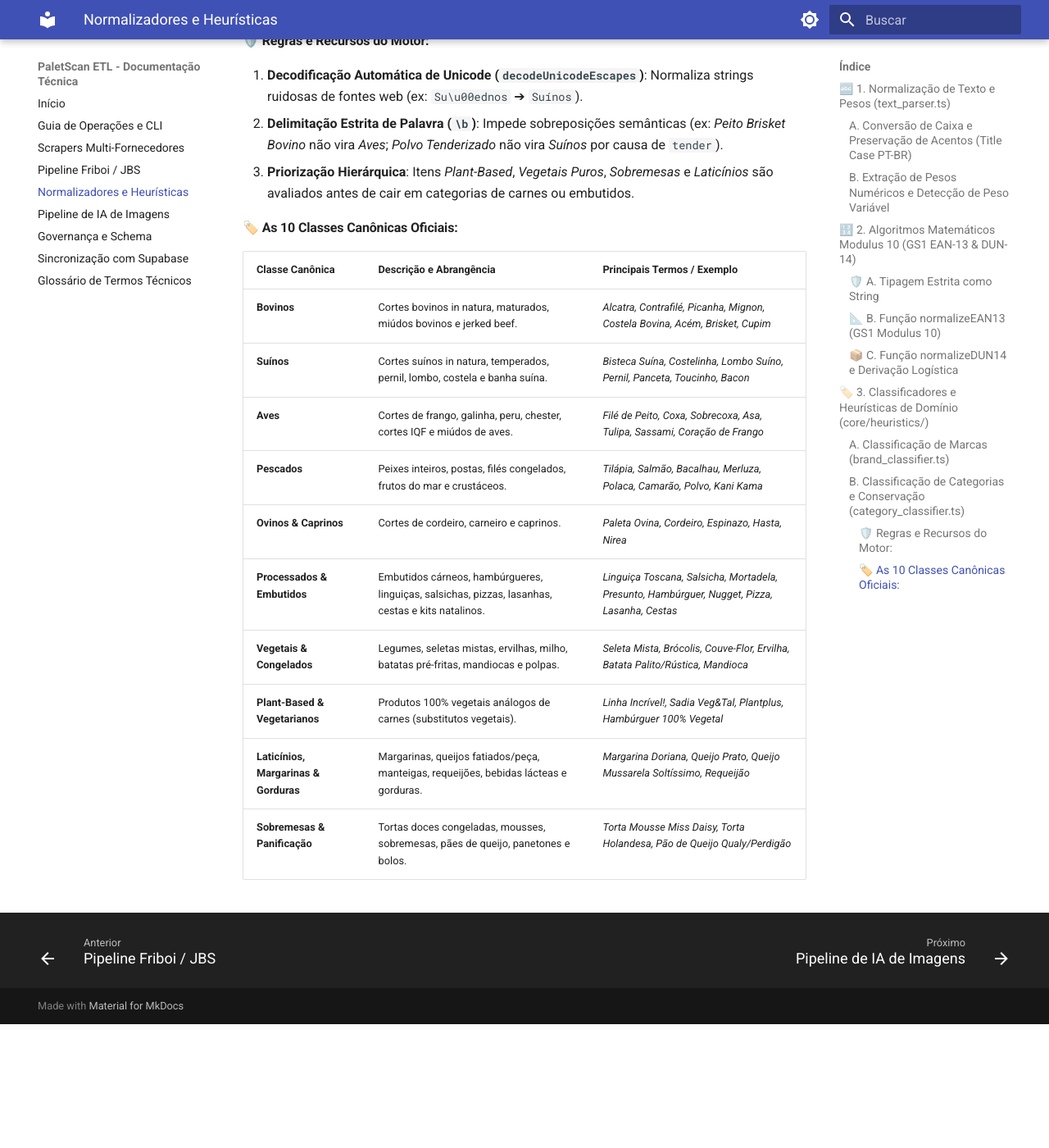
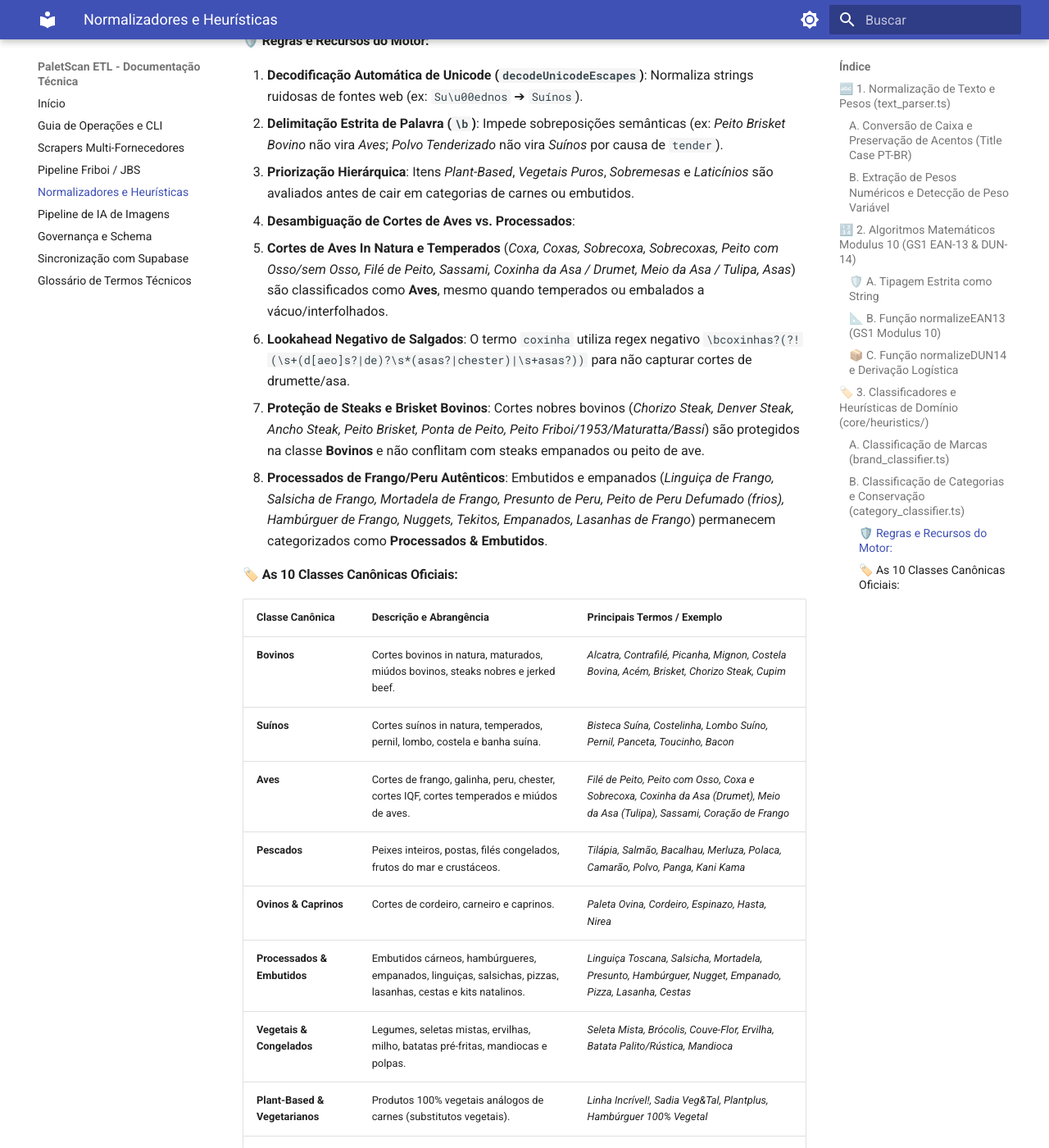
Before and after one commit to NaejBarbosa/paletscan-etl, an MkDocs documentation site: the page built from docs/heuristicas-normalizadores.md, in a window 1280 px wide and 1400 px high, scrolled down 2946 px. Shown: the whole window at 82% size. Built offline with MkDocs 1.6.1 and Material for MkDocs 9.7.7, drawn with Linux system fonts in a browser that asks for light colours; before the commit the page ends 4195 px from its top, so only the background shows below that.

Commit message:
docs: update taxonomy heuristics for poultry cuts disambiguation

```diff
--- a/docs/heuristicas-normalizadores.md
+++ b/docs/heuristicas-normalizadores.md
@@ -73,17 +73,22 @@ O módulo [`category_classifier.ts`](file:///root/paletscan-etl/core/heuristics/
 1. **Decodificação Automática de Unicode (`decodeUnicodeEscapes`)**: Normaliza strings ruidosas de fontes web (ex: `Su\u00ednos` ➔ `Suínos`).
 2. **Delimitação Estrita de Palavra (`\b`)**: Impede sobreposições semânticas (ex: *Peito Brisket Bovino* não vira *Aves*; *Polvo Tenderizado* não vira *Suínos* por causa de `tender`).
 3. **Priorização Hierárquica**: Itens *Plant-Based*, *Vegetais Puros*, *Sobremesas* e *Laticínios* são avaliados antes de cair em categorias de carnes ou embutidos.
+4. **Desambiguação de Cortes de Aves vs. Processados**:
+   - **Cortes de Aves In Natura e Temperados** (*Coxa, Coxas, Sobrecoxa, Sobrecoxas, Peito com Osso/sem Osso, Filé de Peito, Sassami, Coxinha da Asa / Drumet, Meio da Asa / Tulipa, Asas*) são classificados como **Aves**, mesmo quando temperados ou embalados a vácuo/interfolhados.
+   - **Lookahead Negativo de Salgados**: O termo `coxinha` utiliza regex negativo `\bcoxinhas?(?!(\s+(d[aeo]s?|de)?\s*(asas?|chester)|\s+asas?))` para não capturar cortes de drumette/asa.
+   - **Proteção de Steaks e Brisket Bovinos**: Cortes nobres bovinos (*Chorizo Steak, Denver Steak, Ancho Steak, Peito Brisket, Ponta de Peito, Peito Friboi/1953/Maturatta/Bassi*) são protegidos na classe **Bovinos** e não conflitam com steaks empanados ou peito de ave.
+   - **Processados de Frango/Peru Autênticos**: Embutidos e empanados (*Linguiça de Frango, Salsicha de Frango, Mortadela de Frango, Presunto de Peru, Peito de Peru Defumado (frios), Hambúrguer de Frango, Nuggets, Tekitos, Empanados, Lasanhas de Frango*) permanecem categorizados como **Processados & Embutidos**.
 
 #### 🏷️ As 10 Classes Canônicas Oficiais:
 
 | Classe Canônica | Descrição e Abrangência | Principais Termos / Exemplo |
 | :--- | :--- | :--- |
-| **Bovinos** | Cortes bovinos in natura, maturados, miúdos bovinos e jerked beef. | *Alcatra, Contrafilé, Picanha, Mignon, Costela Bovina, Acém, Brisket, Cupim* |
+| **Bovinos** | Cortes bovinos in natura, maturados, miúdos bovinos, steaks nobres e jerked beef. | *Alcatra, Contrafilé, Picanha, Mignon, Costela Bovina, Acém, Brisket, Chorizo Steak, Cupim* |
 | **Suínos** | Cortes suínos in natura, temperados, pernil, lombo, costela e banha suína. | *Bisteca Suína, Costelinha, Lombo Suíno, Pernil, Panceta, Toucinho, Bacon* |
-| **Aves** | Cortes de frango, galinha, peru, chester, cortes IQF e miúdos de aves. | *Filé de Peito, Coxa, Sobrecoxa, Asa, Tulipa, Sassami, Coração de Frango* |
-| **Pescados** | Peixes inteiros, postas, filés congelados, frutos do mar e crustáceos. | *Tilápia, Salmão, Bacalhau, Merluza, Polaca, Camarão, Polvo, Kani Kama* |
+| **Aves** | Cortes de frango, galinha, peru, chester, cortes IQF, cortes temperados e miúdos de aves. | *Filé de Peito, Peito com Osso, Coxa e Sobrecoxa, Coxinha da Asa (Drumet), Meio da Asa (Tulipa), Sassami, Coração de Frango* |
+| **Pescados** | Peixes inteiros, postas, filés congelados, frutos do mar e crustáceos. | *Tilápia, Salmão, Bacalhau, Merluza, Polaca, Camarão, Polvo, Panga, Kani Kama* |
 | **Ovinos & Caprinos** | Cortes de cordeiro, carneiro e caprinos. | *Paleta Ovina, Cordeiro, Espinazo, Hasta, Nirea* |
-| **Processados & Embutidos** | Embutidos cárneos, hambúrgueres, linguiças, salsichas, pizzas, lasanhas, cestas e kits natalinos. | *Linguiça Toscana, Salsicha, Mortadela, Presunto, Hambúrguer, Nugget, Pizza, Lasanha, Cestas* |
+| **Processados & Embutidos** | Embutidos cárneos, hambúrgueres, empanados, linguiças, salsichas, pizzas, lasanhas, cestas e kits natalinos. | *Linguiça Toscana, Salsicha, Mortadela, Presunto, Hambúrguer, Nugget, Empanado, Pizza, Lasanha, Cestas* |
 | **Vegetais & Congelados** | Legumes, seletas mistas, ervilhas, milho, batatas pré-fritas, mandiocas e polpas. | *Seleta Mista, Brócolis, Couve-Flor, Ervilha, Batata Palito/Rústica, Mandioca* |
 | **Plant-Based & Vegetarianos** | Produtos 100% vegetais análogos de carnes (substitutos vegetais). | *Linha Incrível!, Sadia Veg&Tal, Plantplus, Hambúrguer 100% Vegetal* |
 | **Laticínios, Margarinas & Gorduras** | Margarinas, queijos fatiados/peça, manteigas, requeijões, bebidas lácteas e gorduras. | *Margarina Doriana, Queijo Prato, Queijo Mussarela Soltíssimo, Requeijão* |
```
Also changed, not shown: CONTEXT.md (+2 -2 lines).
